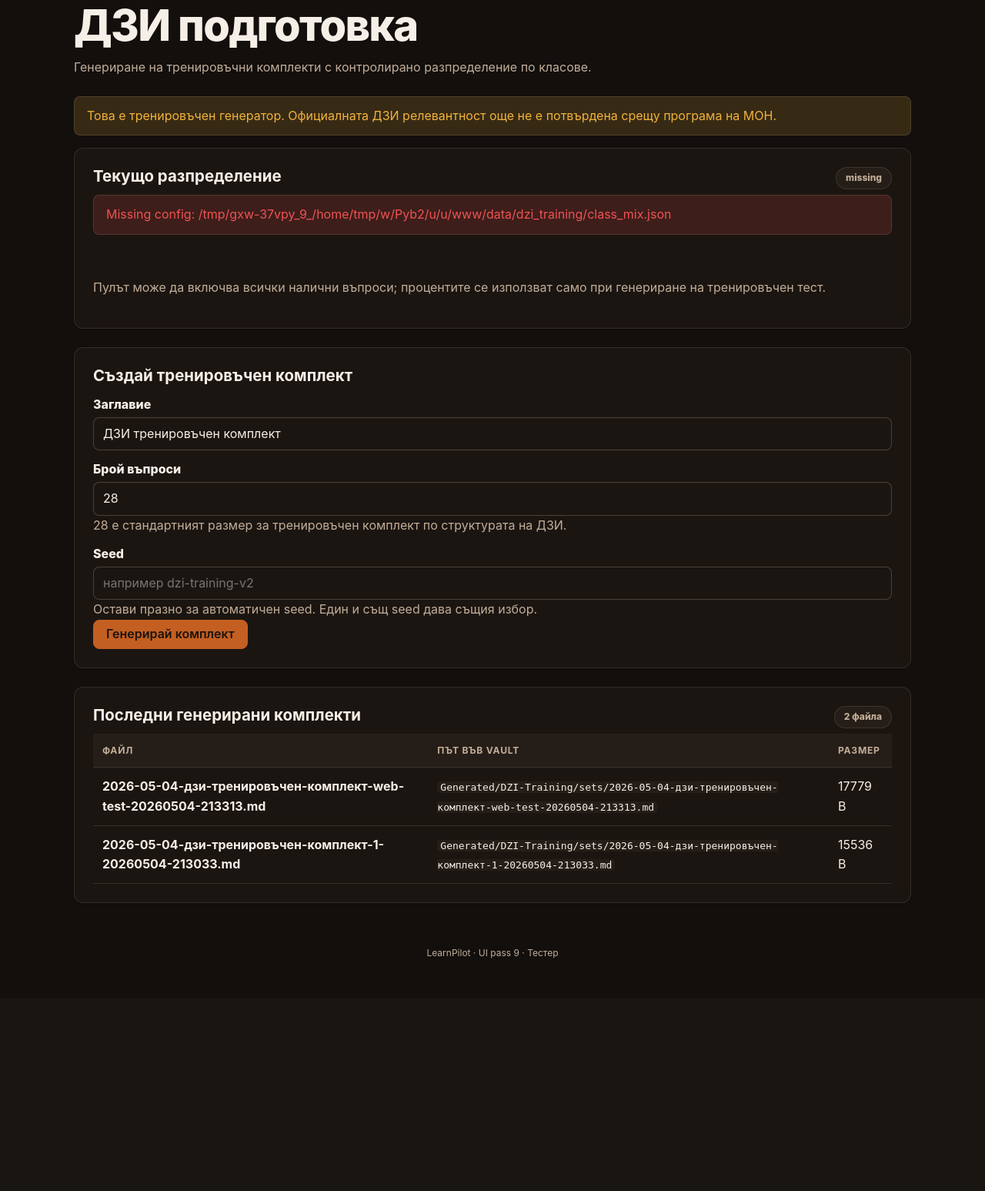
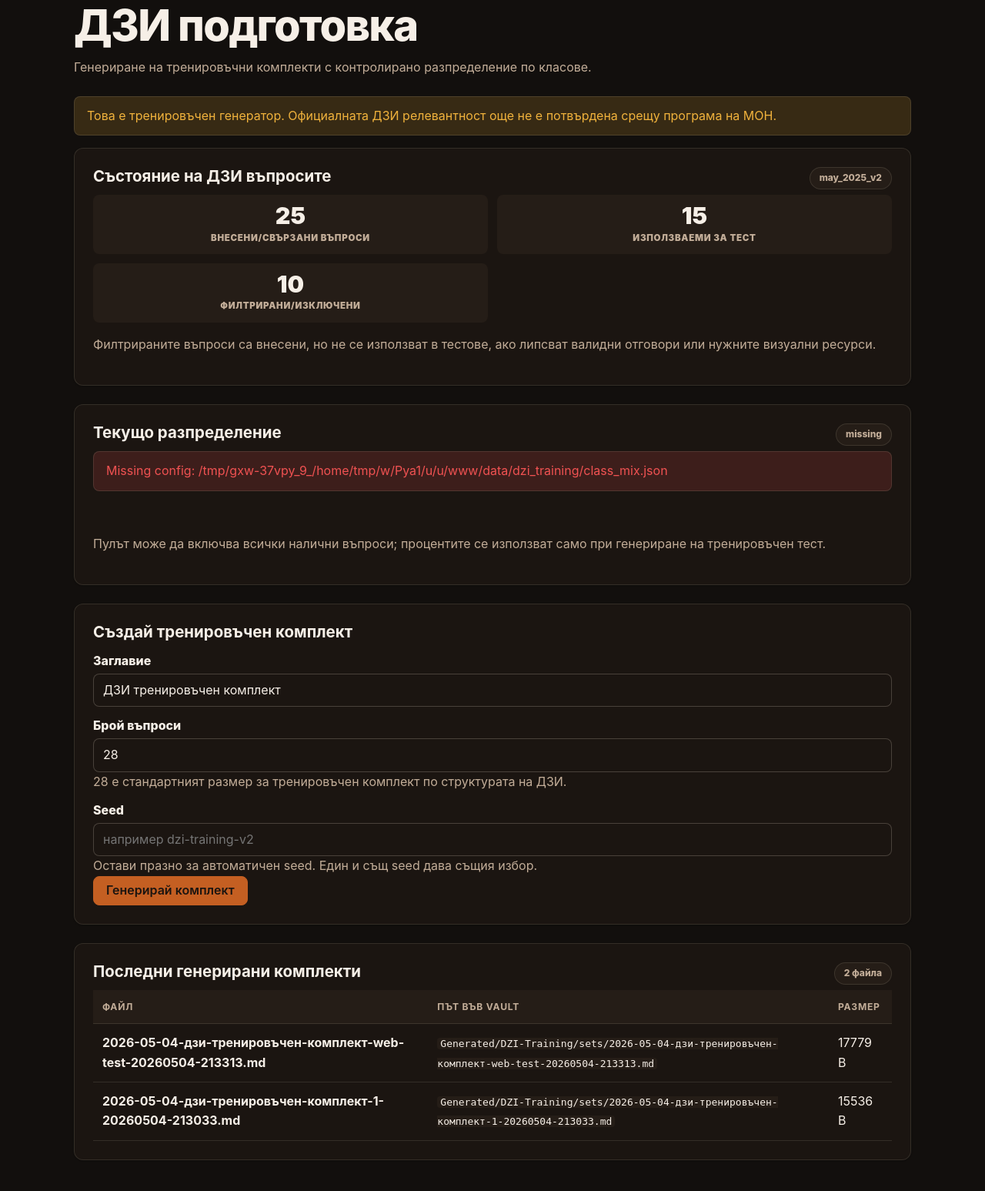
Before and after one commit to GabrielPilichev/dzi-generator, a Flask app: page /teacher/dzi-training in a window 1280 px wide. Shown: the part 157-1704 px from the top of the page at 77% size. Before the commit the page ends 1402 px from the top, so only its background shows below. Run offline with Flask 3, Linux system fonts and the light colour scheme; the visitor is signed in with stand-in values (Sample User, id 1); data comes from the database, SQL or seed files in the repository.

Commit message:
Show DZI pool health on training page

```diff
--- a/web/app.py
+++ b/web/app.py
@@ -920,6 +920,44 @@ def quiz_section_question_ids(conn, section_id: int) -> list[int]:
     return [int(r["id"]) for r in rows if is_quiz_question_eligible(conn, r)]
 
 
+def fetch_dzi_pool_health(source_slug: str = "may_2025_v2") -> dict | None:
+    exam = dzi_find_exam(source_slug)
+    if exam is None:
+        return None
+
+    conn = quiz_db()
+    try:
+        rows = conn.execute(f"""
+            SELECT DISTINCT q.id, q.prompt, q.question_type, q.has_image, q.image_path
+            FROM exam_tasks et
+            JOIN exam_task_questions etq
+              ON etq.task_id = et.id
+             AND etq.role = 'primary'
+            JOIN questions q
+              ON q.id = etq.question_id
+            WHERE et.exam_id = ?
+              AND et.task_number BETWEEN 1 AND 25
+              AND {QUIZ_APPROVED_FILTER}
+            ORDER BY et.task_number, q.id
+        """, (exam["id"],)).fetchall()
+
+        usable_count = sum(
+            1
+            for row in rows
+            if row["question_type"] == "multiple_choice"
+            and is_quiz_question_eligible(conn, row)
+        )
+        imported_count = len(rows)
+        return {
+            "source_slug": source_slug,
+            "imported_count": imported_count,
+            "usable_count": usable_count,
+            "filtered_count": imported_count - usable_count,
+        }
+    finally:
+        conn.close()
+
+
 def quiz_seed(assignment_id: int, student_name: str) -> str:
     raw = f"{assignment_id}|{student_name.strip().lower()}".encode("utf-8")
     return _quiz_hashlib.sha256(raw).hexdigest()
@@ -1243,6 +1281,7 @@ def teacher_dzi_training():
 
     generated_output = None
     generated_ok = None
+    dzi_pool_health = fetch_dzi_pool_health("may_2025_v2")
 
     if config_path.exists():
         try:
@@ -1316,6 +1355,7 @@ def teacher_dzi_training():
         recent_sets=recent_sets,
         generated_output=generated_output,
         generated_ok=generated_ok,
+        dzi_pool_health=dzi_pool_health,
     )
 
 
--- a/web/templates/teacher_dzi_training.html
+++ b/web/templates/teacher_dzi_training.html
@@ -22,6 +22,34 @@
 <div class="warning">
   Това е тренировъчен генератор. Официалната ДЗИ релевантност още не е потвърдена срещу програма на МОН.
 </div>
+
+{% if dzi_pool_health %}
+<section class="panel">
+  <div class="section-heading">
+    <h2>Състояние на ДЗИ въпросите</h2>
+    <span class="pill">{{ dzi_pool_health.source_slug }}</span>
+  </div>
+
+  <div class="stat-row">
+    <div class="stat-box">
+      <span class="stat-number">{{ dzi_pool_health.imported_count }}</span>
+      <span class="stat-label">внесени/свързани въпроси</span>
+    </div>
+    <div class="stat-box">
+      <span class="stat-number">{{ dzi_pool_health.usable_count }}</span>
+      <span class="stat-label">използваеми за тест</span>
+    </div>
+    <div class="stat-box">
+      <span class="stat-number">{{ dzi_pool_health.filtered_count }}</span>
+      <span class="stat-label">филтрирани/изключени</span>
+    </div>
+  </div>
+
+  <p class="muted">
+    Филтрираните въпроси са внесени, но не се използват в тестове, ако липсват валидни отговори или нужните визуални ресурси.
+  </p>
+</section>
+{% endif %}
 
 <section class="panel">
   <div class="section-heading">
```
Also changed, not shown: tests/test_quiz_attempt_render.py (+11 -0 lines).
